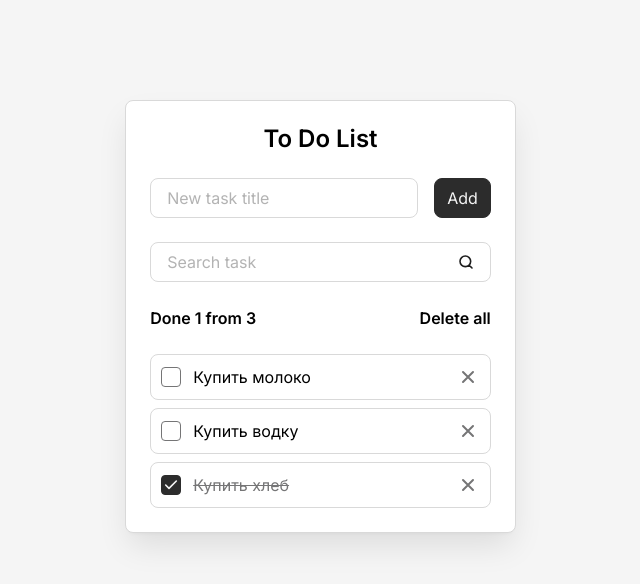
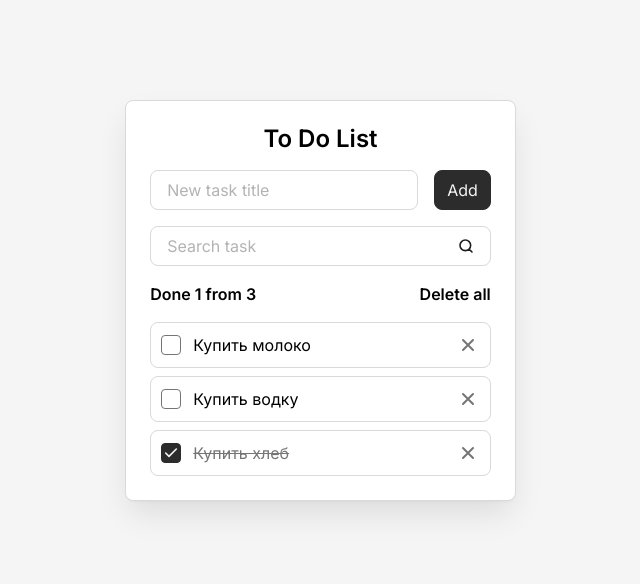
Before and after one commit to Aleky63/todo-teach--my, a React (Vite) app: page / in a window 1280 px wide. Shown: the top 584 px of the page, without its empty margins (312-952 px from the left). Built offline with nearby package versions, Linux system fonts and the light colour scheme.

Commit message:
01_31.10

```diff
--- a/src/styles/components/todo.css
+++ b/src/styles/components/todo.css
@@ -1,10 +1,10 @@
 .todo {
   display: flex;
   flex-direction: column;
-  row-gap: 24px;
+  row-gap: 16px;
   width: 100%;
-  max-width: 404px;
-  min-height: 429px;
+  max-width: 400px;
+  min-height: 400px;
   padding: 24px;
   background-color: var(--color-white);
   border: var(--border);
```
